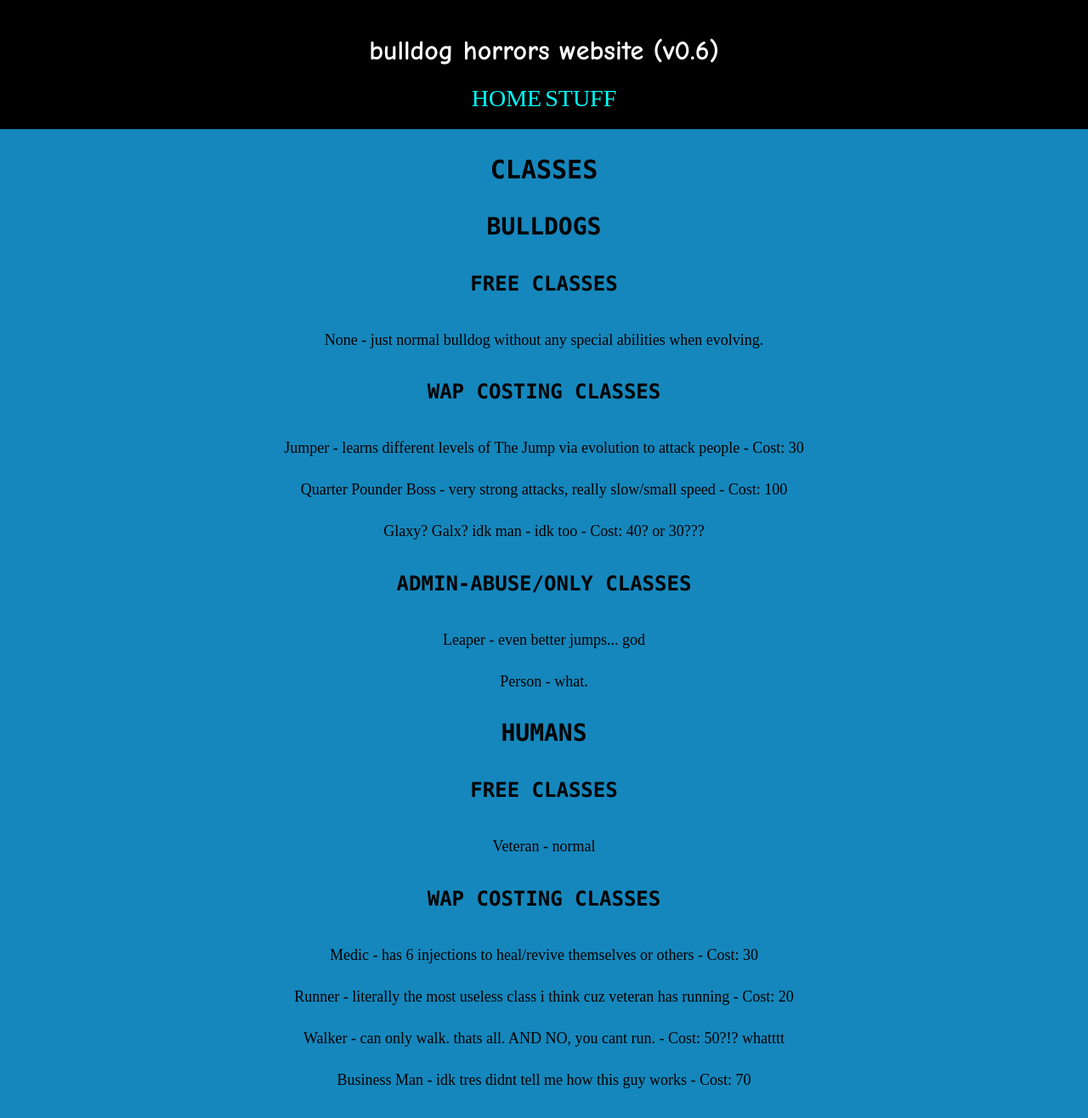
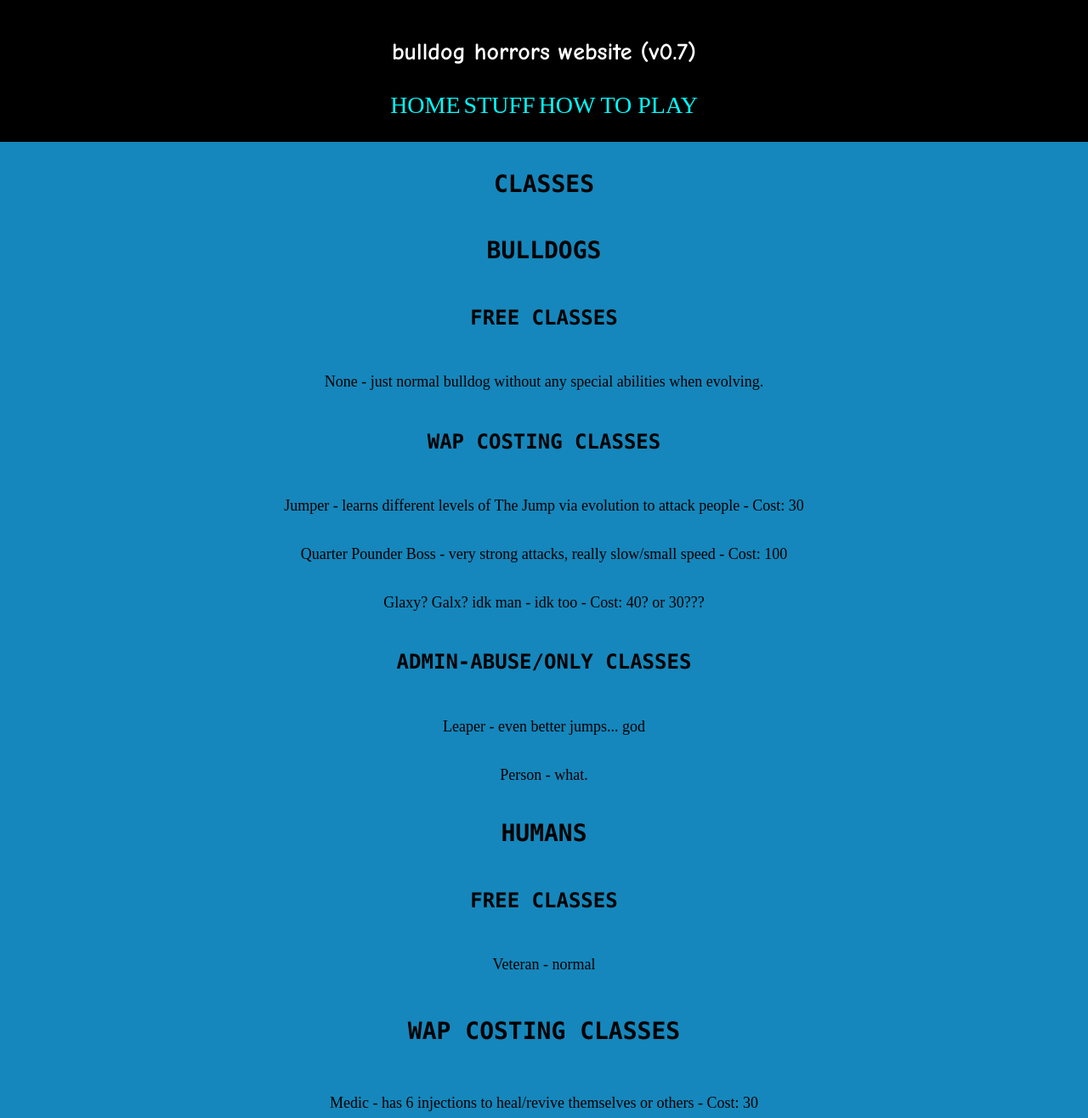
Before and after one commit to nicegod123/verbose-umbrella, a plain HTML site: page classes.html in a window 1280 px wide. Shown: the top 1316 px of the page at 85% size. Drawn offline with Linux system fonts and the light colour scheme.

Commit message:
v1.0 - finally, a big big change to most of the stuff

```diff
--- a/classes.html
+++ b/classes.html
@@ -5,42 +5,44 @@
     <meta name="viewport" content="width=device-width, initial-scale=1.0">
     <title>classes for game</title>
     <link rel="stylesheet" href="style.css">
+    <link rel="icon" type="image/x-icon" href="stuffThatAreNotCodeFiles/favicon.ico">
 </head>
 <body>
     <header class="liner">
-		<h1>bulldog horrors website (v0.6)</h1>
-        <a href="index.html">HOME</a>
-        <a href="information.html">STUFF</a>
+		<h1 id="enlargeText">bulldog horrors website (v0.7)</h1>
+        <a id="enlargeText" style="--size: 28px" href="index.html">HOME</a>
+        <a id="enlargeText" style="--size: 28px" href="information.html">STUFF</a>
+        <a id="enlargeText" style="--size: 28px" href="howToPlay.html">HOW TO PLAY</a>
     </header>
 
 
-    <h2 class="smlheader">CLASSES</h2>
+    <h2 id="enlargeText" style="--size: 28px" class="smlheader">CLASSES</h2>
 
-    <h3 class="smlerheader">BULLDOGS</h3>
+    <h3 id="enlargeText" style="--size: 28px" class="smlerheader">BULLDOGS</h3>
 
-    <h4 class="evnsmlerheader">FREE CLASSES</h3>
-    <p class="ps">None - just normal bulldog without any special abilities when evolving.</p>
+    <h4 id="enlargeText" style="--size: 24px" class="evnsmlerheader">FREE CLASSES</h3>
+    <p id="enlargeText" style="--size: 18px" class="ps">None - just normal bulldog without any special abilities when evolving.</p>
 
-	<h4 class="evnsmlerheader">WAP COSTING CLASSES</h3>
-    <p class="ps">Jumper - learns different levels of The Jump via evolution to attack people - Cost: 30 </p>
-    <p class="ps">Quarter Pounder Boss - very strong attacks, really slow/small speed - Cost: 100 </p>
-    <p class="ps">Glaxy? Galx? idk man - idk too - Cost: 40? or 30??? </p>
+	<h4 id="enlargeText" style="--size: 24px" class="evnsmlerheader">WAP COSTING CLASSES</h3>
+    <p id="enlargeText" style="--size: 18px" class="ps">Jumper - learns different levels of The Jump via evolution to attack people - Cost: 30 </p>
+    <p id="enlargeText" style="--size: 18px" class="ps">Quarter Pounder Boss - very strong attacks, really slow/small speed - Cost: 100 </p>
+    <p id="enlargeText" style="--size: 18px" class="ps">Glaxy? Galx? idk man - idk too - Cost: 40? or 30??? </p>
 
-    <h4 class="evnsmlerheader">ADMIN-ABUSE/ONLY CLASSES</h4>
-    <p class="ps">Leaper - even better jumps... god</p>
-    <p class="ps">Person - what.</p>
+    <h4 id="enlargeText" style="--size: 24px" class="evnsmlerheader">ADMIN-ABUSE/ONLY CLASSES</h4>
+    <p id="enlargeText" style="--size: 18px" class="ps">Leaper - even better jumps... god</p>
+    <p id="enlargeText" style="--size: 18px" class="ps">Person - what.</p>
 
 
-    <h3 class="smlerheader">HUMANS</h3>
+    <h3 id="enlargeText" style="--size: 28px" class="smlerheader">HUMANS</h3>
 
-    <h4 class="evnsmlerheader">FREE CLASSES</h4>
-    <p class="ps">Veteran - normal</p>
+    <h4 id="enlargeText" style="--size: 24px" class="evnsmlerheader">FREE CLASSES</h4>
+    <p id="enlargeText" style="--size: 18px" class="ps">Veteran - normal</p>
 
-    <h4 class="evnsmlerheader">WAP COSTING CLASSES</h4>
-    <p class="ps">Medic - has 6 injections to heal/revive themselves or others - Cost: 30 </p>
-    <p class="ps">Runner - literally the most useless class i think cuz veteran has running - Cost: 20 </p>
-    <p class="ps">Walker - can only walk. thats all. AND NO, you cant run. - Cost: 50?!? whatttt</p>
-    <p class="ps">Business Man - idk tres didnt tell me how this guy works - Cost: 70 </p>
+    <h4 id="enlargeText" class="evnsmlerheader">WAP COSTING CLASSES</h4>
+    <p id="enlargeText" style="--size: 18px" class="ps">Medic - has 6 injections to heal/revive themselves or others - Cost: 30 </p>
+    <p id="enlargeText" style="--size: 18px" class="ps">Runner - literally the most useless class i think cuz veteran has running - Cost: 20 </p>
+    <p id="enlargeText" style="--size: 18px" class="ps">Walker - can only walk. thats all. AND NO, you cant run. - Cost: 50?!? whatttt</p>
+    <p id="enlargeText" style="--size: 18px" class="ps">Business Man - idk tres didnt tell me how this guy works - Cost: 70 </p>
 
 
 
--- a/style.css
+++ b/style.css
@@ -5,6 +5,7 @@ body {
 	/*
 	font-family: 'Comic Sans MS', cursive; /* font */
 	margin: 0; /* remove the invis gap around edges of screen */
+	line-height: 1.6;
 }
 
 body.inverted {
@@ -40,12 +41,12 @@ a:hover { /* if hovering over the page linker, do smth */
 
 
 #enlargeText {
-	font-size: 28px;
+	font-size: var(--size, 28px);
 	transition: font-size 0.5s ease-in-out;
 
 }
 #enlargeText:hover {
-	font-size: 40px;
+	font-size: 32px;
 }
 
 
```
Also changed, not shown: howToPlay.html (added, +24 -0 lines), index.html (+14 -13 lines), information.html (+15 -15 lines), js/script.js (line endings or trailing spaces), stuffThatAreNotCodeFiles/favicon.ico (renamed from favicon.ico), 2 other files.
